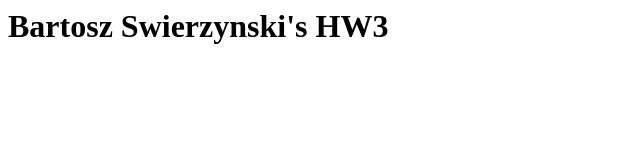
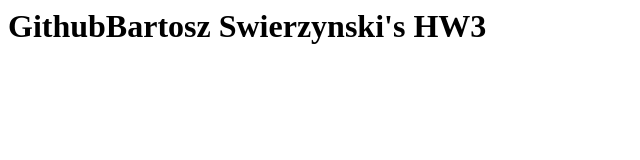
Before and after one commit to BSWIERZ7/csc-394-assignment-03, a plain HTML site: page index.html in a window 1280 px wide. Shown: the whole page, without its empty margins (0-640 px from the left). Drawn offline with Linux system fonts and the light colour scheme.

Commit message:
Update index.html

```diff
--- a/index.html
+++ b/index.html
@@ -3,6 +3,6 @@
     <title>Bartosz Swierzynski's HW3</title>
   </head>
   <body>
-    <h1>Bartosz Swierzynski's HW3</h1>
+    <h1>GithubBartosz Swierzynski's HW3</h1>
   </body>
 </html>
```
